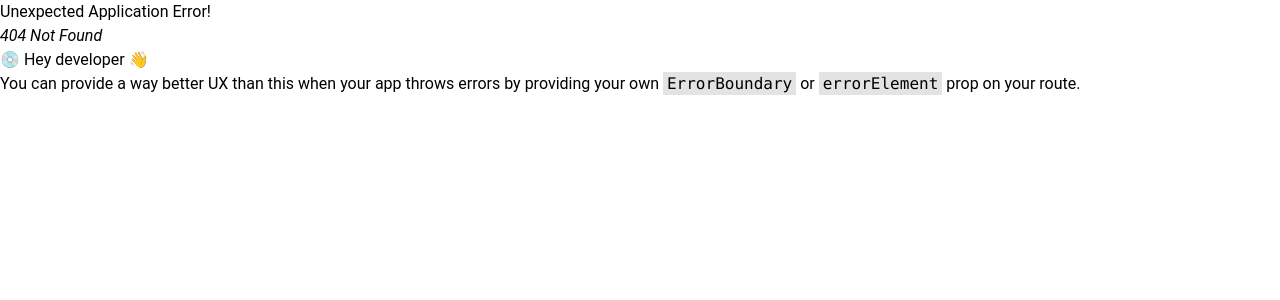
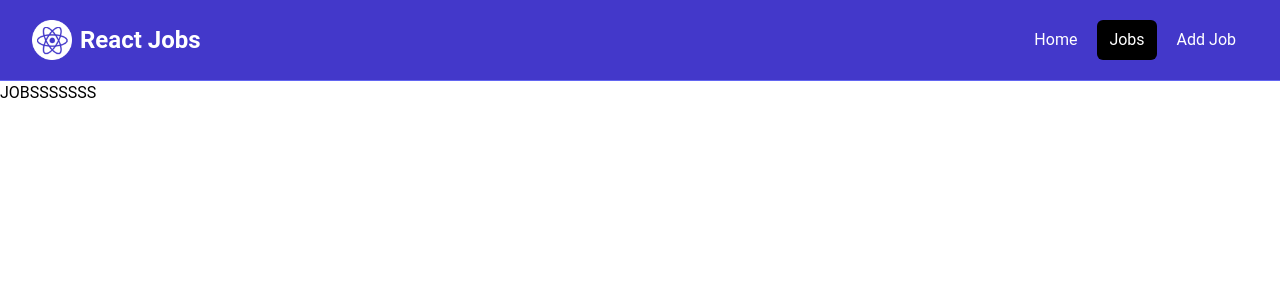
Before and after one commit to yoginak/React-Job-Website, a React (Vite) app: page /jobs in a window 1280 px wide. Before the commit this address had no page. Shown: the top 300 px of the page. Built offline with nearby package versions, Linux system fonts and the light colour scheme.

Commit message:
added base pages and links

```diff
--- a/src/components/HomeCards.jsx
+++ b/src/components/HomeCards.jsx
@@ -1,5 +1,6 @@
 import React from 'react'
 import Card from './Card'
+import { Link } from 'react-router-dom'
 
 const HomeCards = () => {
   return (
@@ -12,24 +13,24 @@
             <p className="mt-2 mb-4">
               Browse our React jobs and start your career today
             </p>
-            <a
-              href="/jobs.html"
+            <Link
+            to="/jobs"
               className="inline-block bg-black text-white rounded-lg px-4 py-2 hover:bg-gray-700"
             >
               Browse Jobs
-            </a>
+            </Link>
             </Card>
           <Card bg='bg-indigo-100'>
             <h2 className="text-2xl font-bold">For Employers</h2>
             <p className="mt-2 mb-4">
               List your job to find the perfect developer for the role
             </p>
-            <a
-              href="/add-job.html"
+            <Link
+            to="/add-job.html"
               className="inline-block bg-indigo-500 text-white rounded-lg px-4 py-2 hover:bg-indigo-600"
             >
               Add Job
-            </a>
+            </Link>
             </Card>
         </div>
       </div>
--- a/src/components/JobListing.jsx
+++ b/src/components/JobListing.jsx
@@ -1,6 +1,7 @@
 import React from 'react'
 import { useState } from 'react'
 import { FaMapMarker} from 'react-icons/fa';
+import { Link } from 'react-router-dom';
 
 const JobListing = ({job}) => {
     const [ showFullDescription, setShowFullDescription] = useState(false);
@@ -32,12 +33,12 @@
                       <FaMapMarker className='inline text-lg mb-1 mr-1'/>
                       {job.location}
                     </div>
-                    <a
-                      href={`/job/${job.id}`}
+                    <Link
+                      to={`/job/${job.id}`}
                       className="h-[36px] bg-indigo-500 hover:bg-indigo-600 text-white px-4 py-2 rounded-lg text-center text-sm"
                     >
                      Read More
-                    </a>
+                    </Link>
                   </div>
                 </div>
               </div>
--- a/src/components/Navbar.jsx
+++ b/src/components/Navbar.jsx
@@ -1,5 +1,6 @@
 import React from 'react'
 import logo from "../assets/images/logo.png"
+import { NavLink } from 'react-router-dom'
 
 const Navbar = () => {
   return (
@@ -11,7 +12,7 @@
             className="flex flex-1 items-center justify-center md:items-stretch md:justify-start"
           >
             {/* <!-- Logo --> */}
-            <a className="flex flex-shrink-0 items-center mr-4" href="/index.html">
+            <NavLink className="flex flex-shrink-0 items-center mr-4" to="/">
               <img
                 className="h-10 w-auto"
                 src= { logo }
@@ -20,24 +21,21 @@
               <span className="hidden md:block text-white text-2xl font-bold ml-2"
                 >React Jobs</span
               >
-            </a>
+            </NavLink>
             <div className="md:ml-auto">
               <div className="flex space-x-2">
-                <a
-                  href="/index.html"
-                  className="text-white bg-black hover:bg-gray-900 hover:text-white rounded-md px-3 py-2"
-                  >Home</a
-                >
-                <a
-                  href="/jobs.html"
-                  className="text-white hover:bg-gray-900 hover:text-white rounded-md px-3 py-2"
-                  >Jobs</a
-                >
-                <a
-                  href="/add-job.html"
-                  className="text-white hover:bg-gray-900 hover:text-white rounded-md px-3 py-2"
-                  >Add Job</a
-                >
+                <NavLink
+                  to="/"
+                  className={({isActive})=> isActive?'text-white bg-black hover:bg-gray-900 hover:text-white rounded-md px-3 py-2':'text-white hover:bg-gray-900 hover:text-white rounded-md px-3 py-2'}
+                  >Home</NavLink>
+                <NavLink
+                  to="/jobs"
+                  className={({isActive})=> isActive?'text-white bg-black hover:bg-gray-900 hover:text-white rounded-md px-3 py-2':'text-white hover:bg-gray-900 hover:text-white rounded-md px-3 py-2'}
+                  >Jobs</NavLink>
+                <NavLink
+                  to="/add-job.html"
+                  className={({isActive})=> isActive?'text-white bg-black hover:bg-gray-900 hover:text-white rounded-md px-3 py-2':'text-white hover:bg-gray-900 hover:text-white rounded-md px-3 py-2'}
+                  >Add Job</NavLink>
               </div>
             </div>
           </div>
--- a/src/pages/HomePage.jsx
+++ b/src/pages/HomePage.jsx
@@ -1,10 +1,16 @@
 import React from 'react'
 import Hero from '../components/Hero'
+import HomeCards from '../components/HomeCards'
+import JobListings from '../components/JobListings'
+import ViewAllJobs from '../components/ViewAllJobs'
 
 const HomePage = () => {
   return (
     <>
       <Hero />
+      <HomeCards />
+      <JobListings />
+      <ViewAllJobs />
     </>
   )
 }
--- /dev/null
+++ b/src/pages/JobsPage.jsx
@@ -0,0 +1,11 @@
+import React from 'react'
+
+const JobsPage = () => {
+  return (
+    <>
+      <h1>JOBSSSSSSS</h1>
+    </>
+  )
+}
+
+export default JobsPage
--- /dev/null
+++ b/src/pages/NotFoundPage.jsx
@@ -0,0 +1,21 @@
+import React from 'react'
+import { Link } from 'react-router-dom'
+import { FaExclamationTriangle } from 'react-icons/fa'
+
+const NotFoundPage = () => {
+  return (
+    <>
+      <section className="text-center flex flex-col justify-center items-center h-96">
+      <FaExclamationTriangle className='text-yellow-400 text-6xl mb-4'/>
+      <h1 className="text-6xl font-bold mb-4">404 Not Found</h1>
+      <p className="text-xl mb-5">This page does not exist</p>
+      <Link
+        to="/"
+        className="text-white bg-indigo-700 hover:bg-indigo-900 rounded-md px-3 py-2 mt-4"
+        >Go Back</Link>
+    </section>
+    </>
+  )
+}
+
+export default NotFoundPage
```
Also changed, not shown: src/App.jsx (+10 -0 lines).
